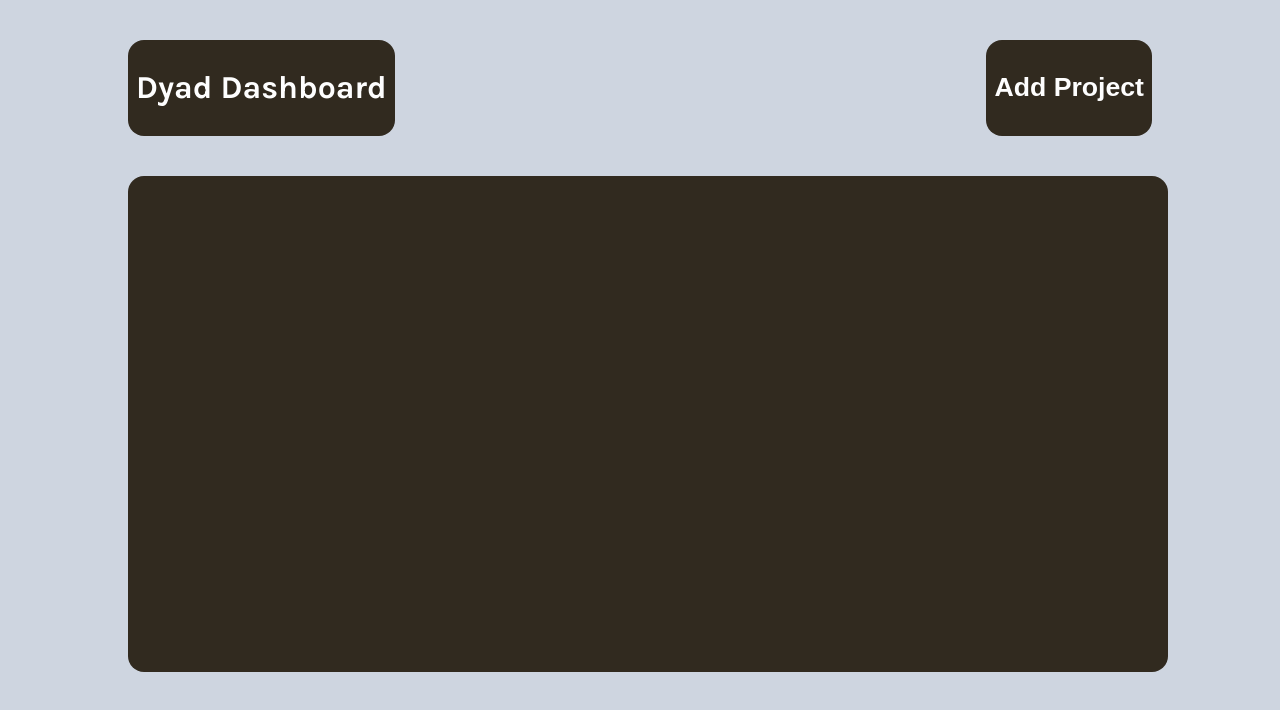
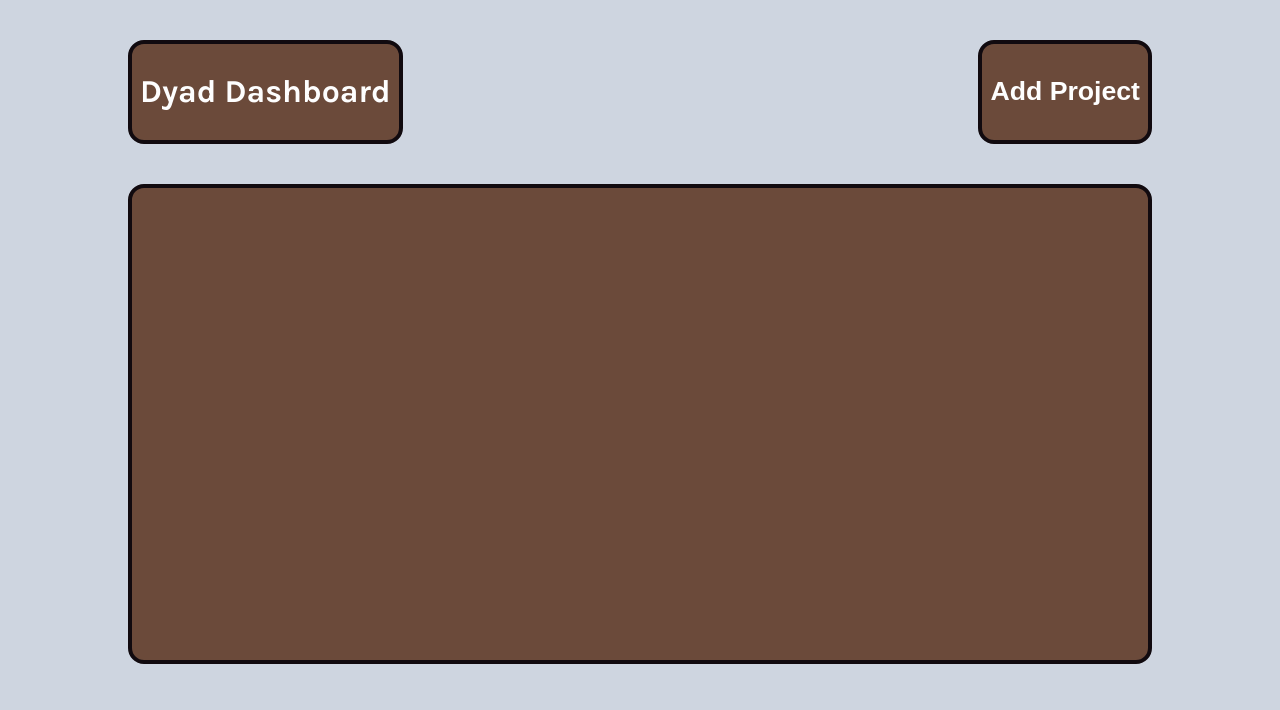
Before and after one commit to hackclub/dyad, a SvelteKit app in the folder ui/: page /dashboard in a window 1280 px wide. Shown: the top 710 px of the page. Built offline with nearby package versions, Linux system fonts and the light colour scheme.

Commit message:
Updated border

```diff
--- a/ui/src/lib/palette.css
+++ b/ui/src/lib/palette.css
@@ -14,7 +14,7 @@
     --accent-primary: #ff5100;
     --accent-secondary: #ffa782;
 
-    --border: #263964;
+    --border: #110a0f;
 }
 
 body {
--- a/ui/src/routes/dashboard/+page.svelte
+++ b/ui/src/routes/dashboard/+page.svelte
@@ -27,13 +27,15 @@
         color: var(--text-primary);
     }
     .container {
-        background-color: var(--bg-secondary);
-        border: 4px solid var(--border-color);
+        box-sizing: border-box;
+        background-color: var(--bg-tertiary);
+        border: 4px solid var(--border);
         border-radius: 16px;
         padding: 8px;
         width: fit-content;
     }
     .top-bar {
+        width: 100%;
         display: flex;
         justify-content: space-between;
         align-items: stretch;
```
